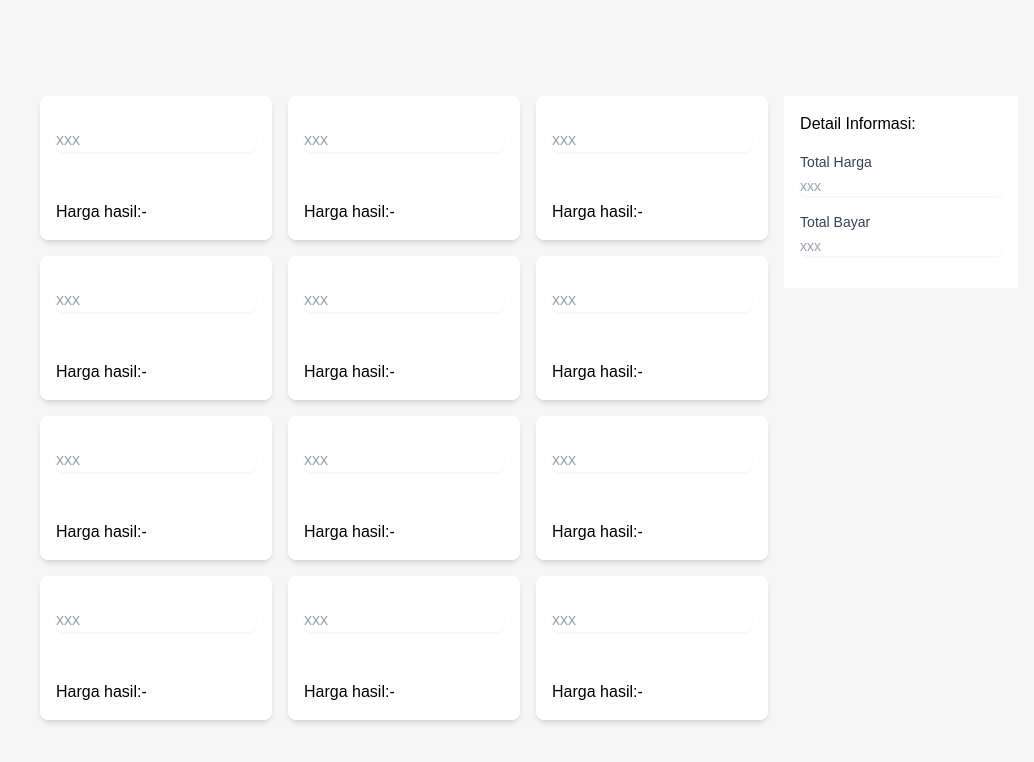
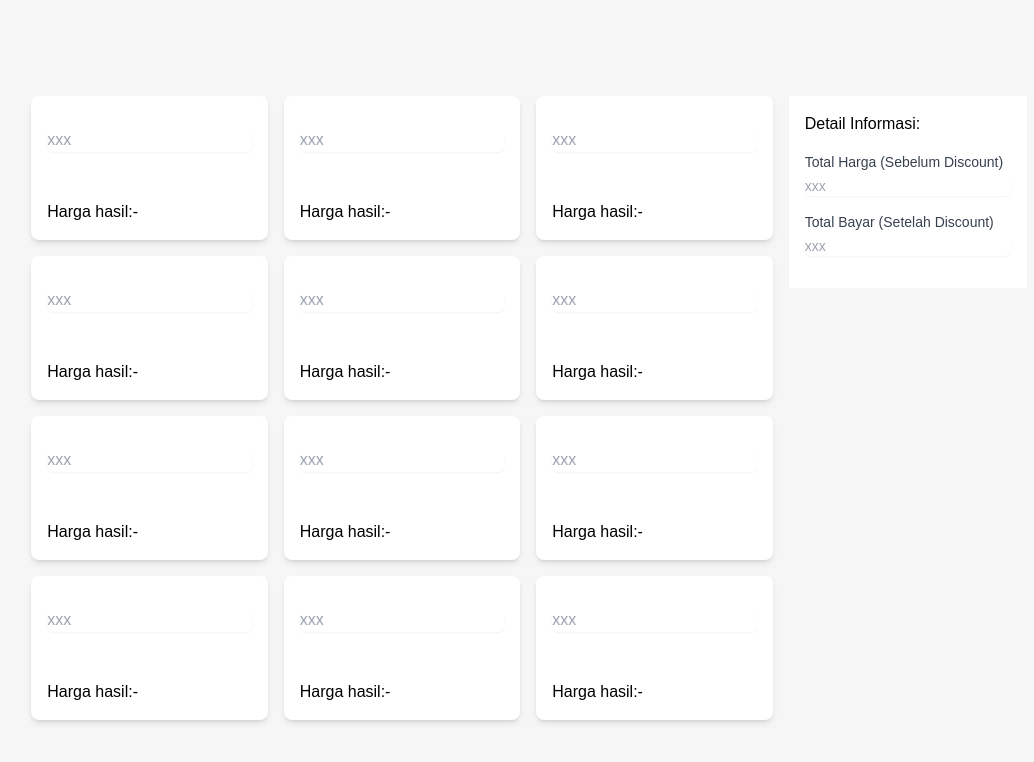
Before and after one commit to armnugraha/calculator-discount-gojek, a plain HTML site: page index.html in a window 1280 px wide. Shown: the whole page, without its empty margins (111-1145 px from the left). Drawn offline with nearby package versions, Linux system fonts and the light colour scheme.

Commit message:
Update index.html

```diff
--- a/index.html
+++ b/index.html
@@ -134,11 +134,11 @@
                             <p>Detail Informasi:</p>
                         </div>
                         <div class="mb-4">
-                            <label for="total-price-input" class="block text-sm font-medium text-gray-700">Total Harga</label>
+                            <label for="total-price-input" class="block text-sm font-medium text-gray-700">Total Harga (Sebelum Discount)</label>
                             <input type="text" v-model="state.total_price" placeholder="xxx" @keypress="[numberInput($event)]" @input="addSeparator($event, state, 'total_price')" name="total-amount-input" class="mt-1 focus:ring-indigo-500 focus:border-indigo-500 block w-full shadow-sm sm:text-sm border-gray-300 rounded-md">
                         </div>
                         <div class="mb-4">
-                            <label for="total-amount-input" class="block text-sm font-medium text-gray-700">Total Bayar</label>
+                            <label for="total-amount-input" class="block text-sm font-medium text-gray-700">Total Bayar (Setelah Discount)</label>
                             <input type="text" v-model="state.total_ammount" placeholder="xxx" @keypress="[numberInput($event)]" @input="addSeparator($event, state, 'total_ammount')" name="total-price-input" class="mt-1 focus:ring-indigo-500 focus:border-indigo-500 block w-full shadow-sm sm:text-sm border-gray-300 rounded-md">
                         </div>
                     </div>
```
